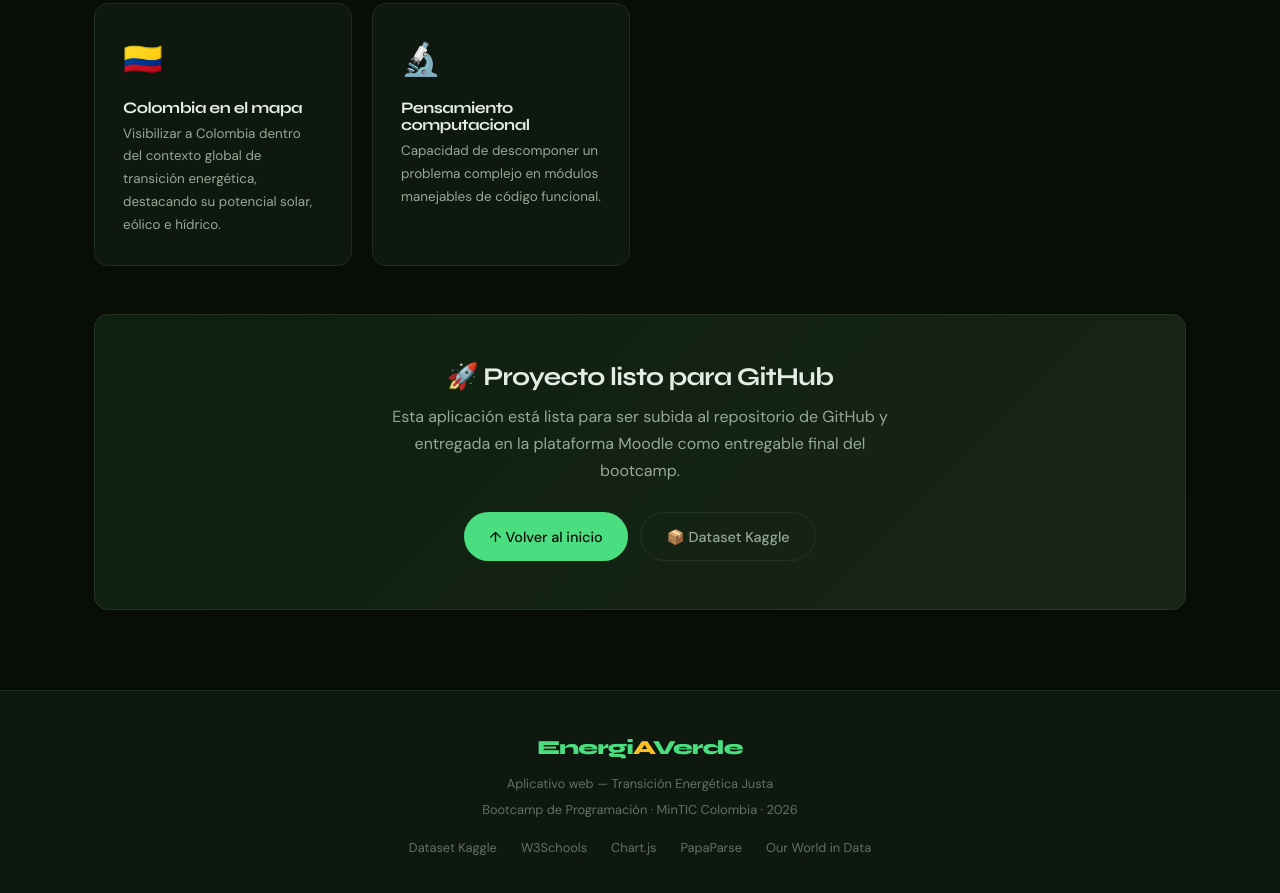
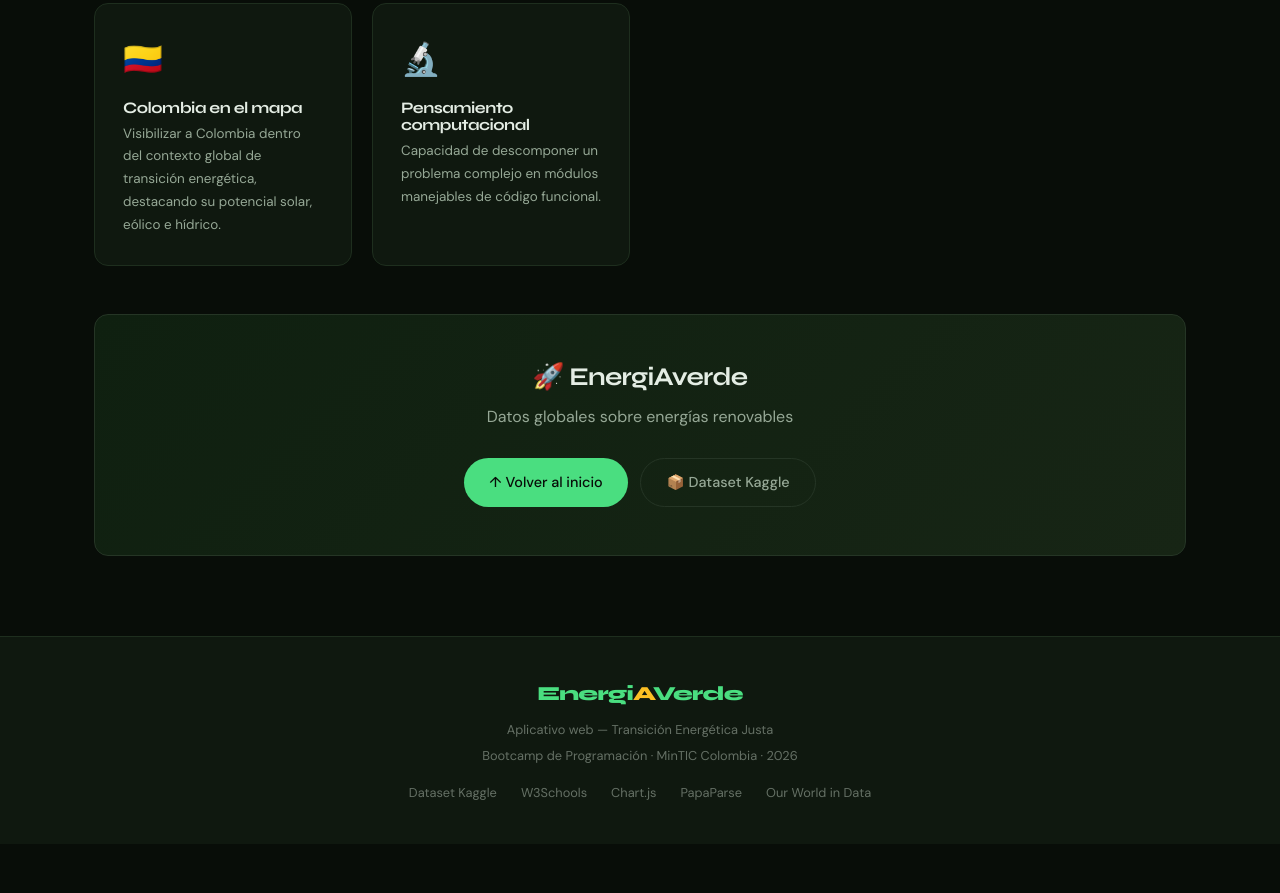
Before and after one commit to sorannycuesta/EnergiAverde, a plain HTML site: page index.html in a window 1280 px wide. Shown: the part 6366-7259 px from the top of the page. After the commit the page ends 7210 px from the top, so only its background shows below. Drawn offline with nearby package versions, Linux system fonts and the light colour scheme.

Commit message:
correcion energia

```diff
--- a/index.html
+++ b/index.html
@@ -560,9 +560,8 @@
     </div>
 
     <div class="final-cta">
-      <h3>🚀 Proyecto listo para GitHub</h3>
-      <p>Esta aplicación está lista para ser subida al repositorio de GitHub y entregada
-         en la plataforma Moodle como entregable final del bootcamp.</p>
+      <h3>🚀 EnergiAverde</h3>
+      <p>Datos globales sobre energías renovables</p>
       <div class="final-cta-btns">
         <a href="#portada" class="btn btn-primary">↑ Volver al inicio</a>
         <a href="https://www.kaggle.com/datasets/belayethossainds/renewable-energy-world-wide-19652022"
```
